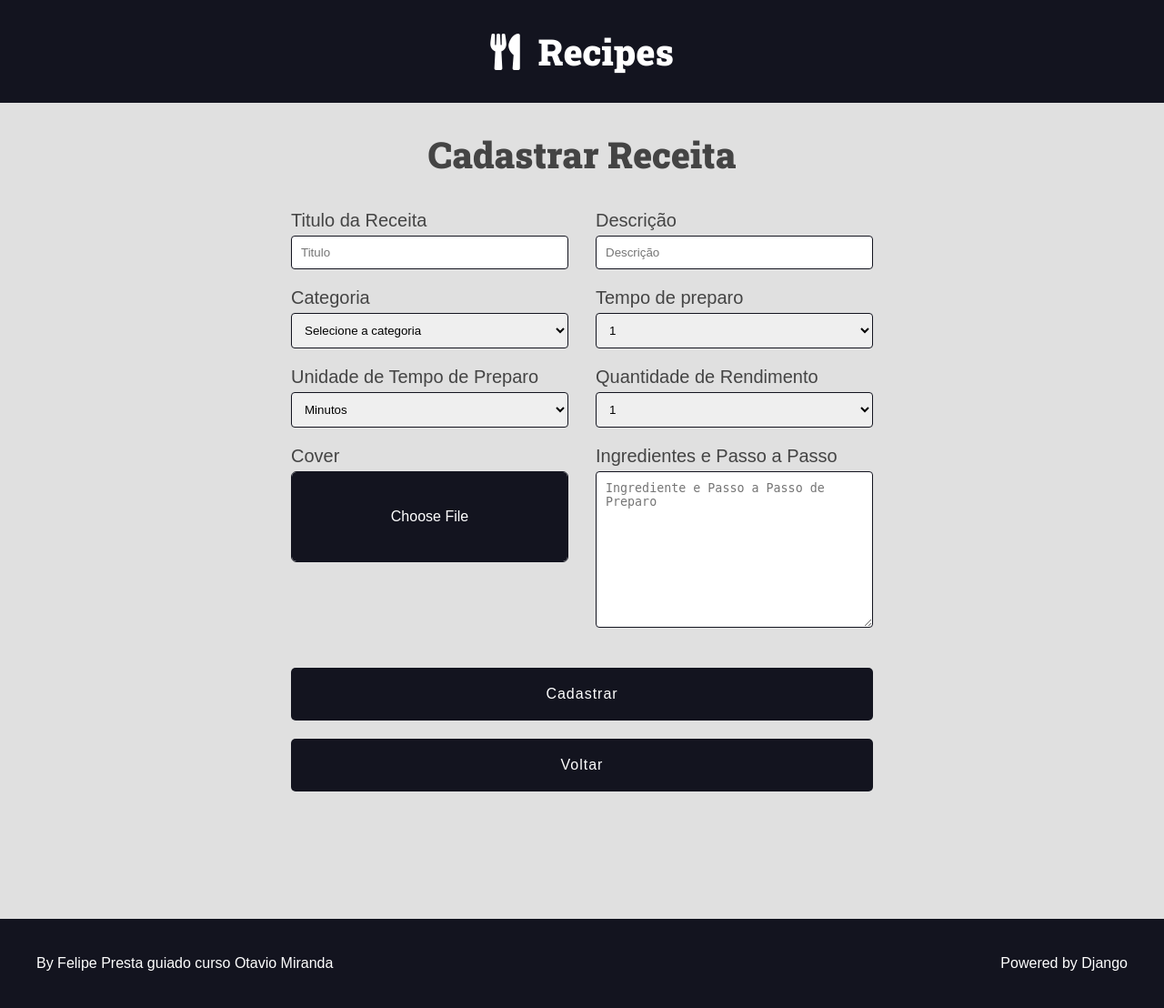
After one commit to mrpresta/RecipesProject, a Django app: page /cadastrar_receita/ in a window 1280 px wide. The commit adds this page. Shown: the whole page at 91% size. Run offline with Django 5.2, Linux system fonts and the light colour scheme; a user stored in the database is signed in; data comes from the database, SQL or seed files in the repository; both versions use the stored data as it was after the commit.

Commit message:
paginas de criação edição e função de apagar adicionadas, a usuarios logados caso a receita cadastrada ainda nao aprovada pela administração

```diff
--- a/authors/forms.py
+++ b/authors/forms.py
@@ -1,8 +1,11 @@
+import re
+from idlelib.debugobj import myrepr
 
-import re
 from django import forms
 from django.contrib.auth.models import User
 from django.core.exceptions import ValidationError
+from recipes.models import Recipe, Category
+from collections import defaultdict
 
 def add_attr(field, attr_name, attr_new_val):
     existing = field.widget.attrs.get(attr_name, '')
@@ -132,3 +135,99 @@ class LoginForm(forms.Form):
         widget=forms.PasswordInput(),
         label='Senha'
     )
+
+class CadastrarReceitaForm(forms.ModelForm):
+    def __init__(self, *args, **kwargs):
+        super().__init__(*args, **kwargs)
+
+        self.my_errors = defaultdict(list)
+
+
+
+        add_placeholder(self.fields['tittle'], 'Titulo')
+        add_placeholder(self.fields['description'], 'Descrição')
+        add_placeholder(self.fields['cover'], 'Capa')
+        add_placeholder(self.fields['category'], 'Categoria')
+        add_placeholder(self.fields['preparation_time'], 'Tempo de Preparo')
+        add_placeholder(self.fields['servings_steps'], 'Quantas Porções Rendem')
+        add_placeholder(self.fields['preparation_time_unit'], 'Ex.: Minutos, Hora, Horas')
+        add_placeholder(self.fields['preparation_steps'], 'Ingrediente e Passo a Passo de Preparo')
+
+
+    class Meta:
+        model = Recipe
+        fields = ['tittle','description', 'category', 'preparation_time', 'preparation_time_unit', 'servings_steps','cover', 'preparation_steps' ]
+
+    tittle = forms.CharField(
+        required=True,
+        label= 'Titulo da Receita',
+        error_messages={
+            'required': '* campo obrigratorio'
+        }
+    )
+
+    description = forms.CharField(
+        required=True,
+        label='Descrição ',
+    )
+
+    porcoes_choices = [(porcoes, str(porcoes)) for porcoes in range(1, 21)]
+
+    servings_steps = forms.ChoiceField(
+        required=True,
+        label='Quantidade de Rendimento',
+        choices=porcoes_choices,
+    )
+    tempo_choices = [(porcoes, str(porcoes)) for porcoes in range(1, 61)]
+    preparation_time = forms.ChoiceField(
+        label='Tempo de preparo',
+        choices=tempo_choices
+    )
+
+    preparation_time_unit = forms.CharField(
+        required=True,
+        label='Unidade de Tempo de Preparo',
+        widget = forms.Select(
+            choices=(
+                ('minutos', 'Minutos'),
+                ('horas', 'Horas'),
+            )
+        )
+    )
+
+    category = forms.ModelChoiceField(
+        queryset=Category.objects.all(),
+        required=True,
+        label='Categoria',
+        empty_label='Selecione a categoria',
+    )
+
+    preparation_steps = forms.CharField(
+        required=True,
+        label='Ingredientes e Passo a Passo',
+        widget=forms.Textarea()
+    )
+
+    def clean(self):
+        super_clean = super().clean()
+
+        cleanded_data = self.cleaned_data
+        tittle = super_clean.get('tittle')
+        description = super_clean.get('description')
+
+
+        if len(tittle) < 5:
+            self.my_errors['tittle'].append('Deve ao menos 5 catacteres')
+
+        if tittle == description:
+            self.my_errors['tittle'].append('Titulo nao deve ser igual a Descrição')
+            self.my_errors['description'].append('Descrição nao deve ser igual ao Titulo ')
+
+
+
+
+
+
+        if self.my_errors:
+            raise ValidationError(self.my_errors)
+        return super_clean
--- /dev/null
+++ b/authors/templates/authors/cadastrar_receita.html
@@ -0,0 +1,32 @@
+{% extends 'base.html' %}
+
+{% block title %}
+Cadastrar Receita
+{% endblock %}
+{% block body %}
+<div class="main-content container">
+    <h2 class="center text-user-perfil">Cadastrar Receita</h2>
+    <form action="{% url 'authors:cadastrar_receitas' %}" method="POST" enctype="multipart/form-data">
+        {% csrf_token %}
+        {% include 'partials/forms.html' %}
+        {% if form.errors %}
+        <div class="form-content form-content-grid">
+            <div class="form-group">
+                <div class="message message-error">
+                    Não foi possível Cadastrar essa receita. Verifique os campos e tente novamente.
+                </div>
+            </div>
+        </div>
+        {% endif %}
+
+        <div class="form-group form-content-grid center">
+            <button type="submit">Cadastrar</button>
+        </div>
+        <div class="form-group form-content-grid center">
+            <a href="{% url 'authors:pagina_de_usuario' %}">
+                <button type="button">Voltar</button>
+            </a>
+        </div>
+    </form>
+</div>
+{% endblock %}
--- a/authors/urls.py
+++ b/authors/urls.py
@@ -8,7 +8,11 @@ urlpatterns = [
     path('cadastro/create/', views.register_create, name='create'),
     path('login/', views.login_view, name='login'),
     path('login/create/', views.login_create, name='login_create'),
-    path('login/create/pagina_de_usuario/', views.pagina_de_usuario, name='pagina_de_usuario'),
-    path('login/create/pagina_de_usuario/logout', views.logout_view, name='logout')
-
+    path('pagina_de_usuario/', views.pagina_de_usuario, name='pagina_de_usuario'),
+    path('pagina_de_usuario/logout', views.logout_view, name='logout'),
+    path('receitas_publicadas/', views.receitas_publicadas, name='receitas_publicadas'),
+    path('receitas_em_revisao/', views.receitas_em_revisao, name='receitas_em_revisao'),
+    path('receitas_em_revisao/editar_receita/<int:id>/', views.editar_receita, name='editar_receita'),
+    path('cadastrar_receita/', views.cadastrar_receita, name='cadastrar_receitas'),
+    path('apagar_receita/<int:id>/', views.apagar_receita, name='apagar_receita'),
 ]
--- a/authors/views.py
+++ b/authors/views.py
@@ -1,12 +1,20 @@
 from django.http import Http404
 from django.shortcuts import render, redirect
-from .forms import RegisterForm, LoginForm
+from .forms import RegisterForm, LoginForm, CadastrarReceitaForm
 from django.contrib import messages
 from django.urls import reverse
 from django.contrib.auth import authenticate, login, logout
 from django.contrib.auth.decorators import login_required
+from utils.pagination import make_pagination
+from recipes.models import Recipe
+from django.utils.text import slugify
+from django.shortcuts import get_object_or_404
+
+import os
 # Create your views here.
 
+
+PER_PAGE = os.environ.get('PER_PAGE', 3)
 
 def register(request):
     register_form_data = request.session.get('register_form_data', None)
@@ -83,5 +91,90 @@ def logout_view(request):
     messages.success(request, 'Logout User')
     return redirect(reverse('authors:login'))
 
+@login_required(login_url='authors:login', redirect_field_name='next')
 def pagina_de_usuario(request):
     return render(request, 'authors/pagina_de_usuario.html')
+
+
+@login_required(login_url='authors:login', redirect_field_name='next')
+def cadastrar_receita(request):
+    if request.method == "POST":
+        form = CadastrarReceitaForm(request.POST, request.FILES)
+        if form.is_valid():
+            recipe = form.save(commit=False)
+            recipe.author = request.user
+            recipe.is_published = False
+
+            if not recipe.id:
+                base_slug = slugify(recipe.tittle)
+                slug = base_slug
+                counter = 1
+                while Recipe.objects.filter(slug=slug).exists():
+                    slug = f"{base_slug}-{counter}"
+                    counter += 1
+                recipe.slug = slug
+
+            recipe.save()
+            messages.success(request,'recipe cadastrada com sucesso')
+
+            return redirect('authors:pagina_de_usuario')
+        else:
+            messages.error(request, 'Erro ao salvar recipe. Verifique os campos e tente novamente.')
+    else:
+        form = CadastrarReceitaForm()
+
+    return render(request, 'authors/cadastrar_receita.html', context={'form':form})
+
+
+@login_required(login_url='authors:login', redirect_field_name='next')
+def receitas_publicadas(request):
+    recipes = Recipe.objects.filter(author=request.user, is_published=True)
+    page_object, pagination_range = make_pagination(request, recipes, PER_PAGE)
+
+    return render(request, 'authors/receitas_publicadas.html',
+    context = {
+        'recipes': page_object,
+        'pagination_range': pagination_range,
+    })
+
+@login_required(login_url='authors:login', redirect_field_name='next')
+def receitas_em_revisao(request):
+    recipes = Recipe.objects.filter(author=request.user, is_published=False)
+    page_object, pagination_range = make_pagination(request, recipes, PER_PAGE)
+
+    return render(request, 'authors/receitas_em_revisao.html',
+    context = {
+        'recipes': page_object,
+        'pagination_range': pagination_range,
+        'from_painel_de_usuario': True
+    })
+
+@login_required(login_url='authors:login')
+def apagar_receita(request, id):
+    recipe = get_object_or_404(Recipe, id=id, author=request.user)
+
+    if request.method == "POST":
+        recipe.delete()
+        messages.success(request, "Receita apagada com sucesso!")
+        return redirect('authors:pagina_de_usuario')
+    else:
+        messages.error(request, "Ação inválida.")
+        return redirect('authors:pagina_de_usuario')
+
+@login_required(login_url='authors:login')
+def editar_receita(request, id):
+    recipe = get_object_or_404(Recipe, id=id)
+
+    if request.method == 'POST':
+        form = CadastrarReceitaForm(request.POST, request.FILES, instance=recipe)
+        if form.is_valid():
+            form.save()
+            messages.success(request, 'Receita editada com sucesso')
+            return redirect('authors:pagina_de_usuario')
+        else:
+            messages.error(request, 'algo deu errao verifique e tente novamente')
+            form = CadastrarReceitaForm(instance=recipe)
+
+    else:
+        form = CadastrarReceitaForm(instance=recipe)
+    return render(request,'authors/editar_receita.html', {'form':form, 'recipe':recipe})
--- a/static/css/style.css
+++ b/static/css/style.css
@@ -228,6 +228,7 @@ h6 {
     background: var(--color-primary-dark);
     color: var(--color-white);
     padding: var(--spacing-gutter-large);
+    margin-top:10rem;
 }
 .main-footer a {
     color: var(--color-white);
@@ -336,7 +337,7 @@ h6 {
 }
 
 .form-content label, .form-content .help-text, .errorlist{
-    display: block;
+    display: grid;
     margin: 0.5rem 0;
     font-size: 2rem;
     list-style-type: none;
@@ -348,6 +349,9 @@ h6 {
     font-size: 1.5rem;
     color: var(--color-error-dark);
 }
+
+.form-content select,
+.form-content textarea,
 .form-content input{
     width: 100%;
     padding: 1rem;
@@ -355,12 +359,18 @@ h6 {
     border: 1px solid var(--color-primary-dark);
     transition: all 300ms ease-in-out;
 }
+.form-content select:focus,
+.form-content textarea:focus,
 .form-content input:focus{
     outline: 1px solid var(--color-primary);
     background: rgba(0,0,0, .5);
 }
 .form-content input:focus-within{
     border-color: var(--color-primary);
+    background-color: var(--color-white);
+}
+.form-content select:focus,
+.form-content textarea:focus{
     background-color: var(--color-white);
 }
 .form-content-grid{
@@ -386,8 +396,67 @@ h6 {
     filter: brightness(2);
 }
 
+input[type="file"] {
+    width: 100%;
+    height:10rem;
+    padding: 0;
+    font-size: 0;
+    border-radius: 0.6rem;
+    border: 1px solid var(--color-primary-dark);
+    background-color: var(--color-white);
+}
+
+input[type="file"]::file-selector-button {
+    width: 100%;
+    height: 100%;
+    font-size: 1.6rem;
+    padding: 1rem;
+    border-radius: 0.4rem;
+    border: none;
+    background-color: var(--color-primary-dark);
+    color: var(--color-white);
+    cursor: pointer;
+    transition: all 0.3s ease-in-out;
+}
+
+input[type="file"]::file-selector-button:hover {
+    background-color: var(--color-primary);
+}
+.text-user-perfil{
+    font-size: 4rem;
+    margin: 3rem;
+}
+
+form-group a {
+    width: 64rem;
+    margin: 0 auto;
+}
+
+.form-group.center {
+    max-width: 64rem;
+    margin: 0 auto;
+    text-align: center;
+}
+
+.form-group.center button {
+    width: 100%;
+    padding: 2rem;
+    border-radius: 0.5rem;
+    background: var(--color-primary-dark);
+    color: var(--color-white);
+    font-size: 1.6rem;
+    cursor: pointer;
+    transition: all 0.3s ease-in-out;
+}
+
+.form-group.center button:hover {
+    filter: brightness(2);
+}
 .h1-login-cadastro{
     color: var(--color-primary-dark);
     padding:2rem;
     text-align: center;
 }
+.span2 {
+    grid-column: span 2;
+}
```
Also changed, not shown: authors/templates/authors/editar_receita.html (added, +32 -0 lines), authors/templates/authors/pagina_de_usuario.html (+26 -1 lines), authors/templates/authors/receitas_em_revisao.html (added, +25 -0 lines), authors/templates/authors/receitas_publicadas.html (added, +25 -0 lines), recipes/admin.py (+8 -2 lines), recipes/templates/recipes/partials/recipe.html (+17 -2 lines), recipes/templates/recipes/recipes_description.html (+11 -0 lines), recipes/views.py (+21 -2 lines), utils/pagination.py (+16 -14 lines), db.sqlite3, media/recipes/covers/2025/09/01/bolo-simples-com-baunilha-9869.jpg (added), media/recipes/covers/2025/09/02/art_meckay_burg_post_insta.png (added).
